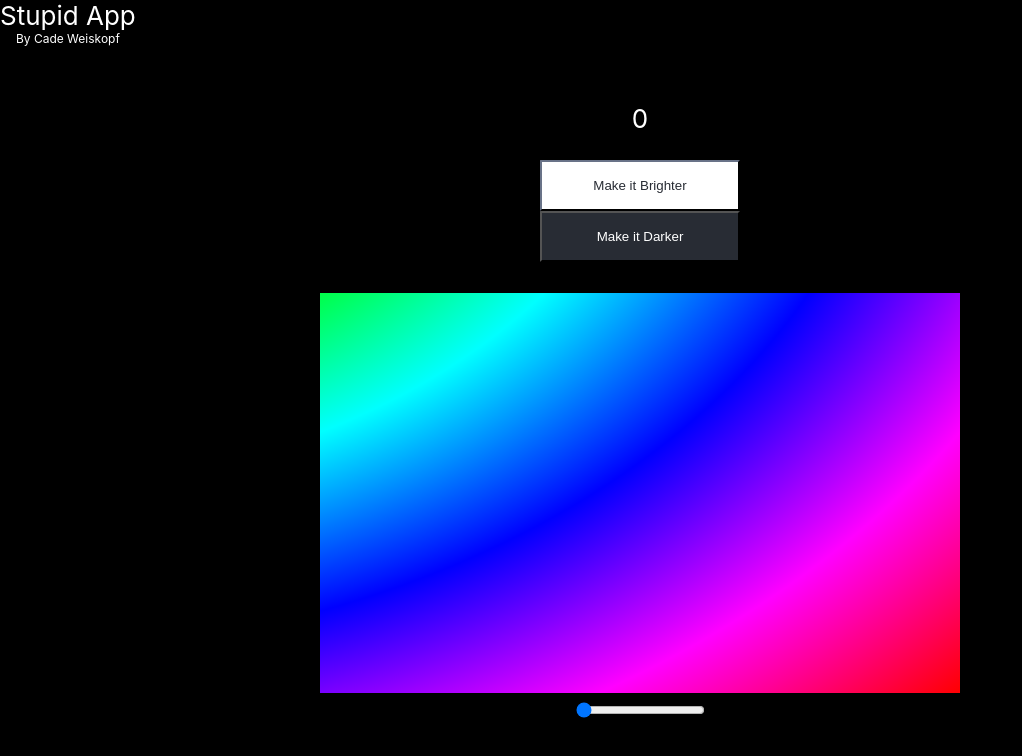
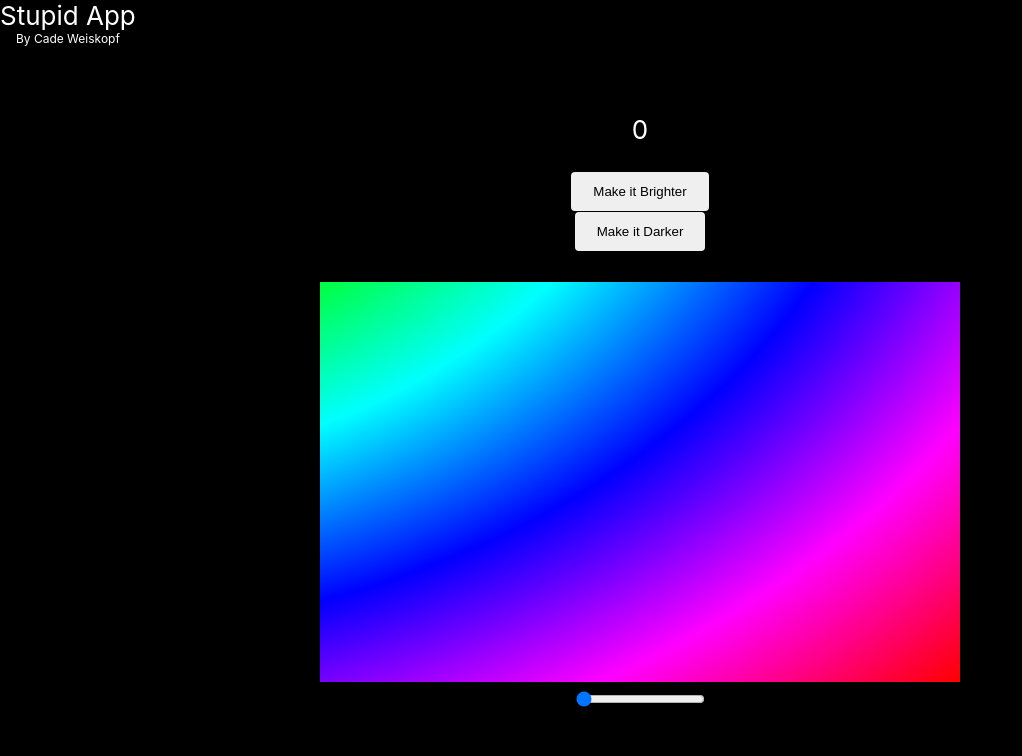
Before and after one commit to CadeWeiskopf/React-TS---Stupid-App, a React (Create React App) app: page / in a window 1280 px wide. Shown: the top 756 px of the page, without its empty margins (0-1022 px from the left). Built offline with nearby package versions, Linux system fonts and the light colour scheme.

Commit message:
Rainbow flashing button hovers

```diff
--- a/src/App.css
+++ b/src/App.css
@@ -19,15 +19,116 @@
   color: var(--count-text-color);
 }
 
-.counter-div {
-  width: 100%;
-  max-width: 400px;
+.gradient-button {
+  position: relative;
+  border: 2px solid transparent;
+  color: black;
+  padding: 10px 20px;
+  border-radius: 4px;
+  cursor: pointer;
 }
 
-.counter-div > button {
-  padding: 1rem;
-  width: 200px;
-  border-radius: 1%;
+.gradient-button:hover {
+  border: 2px solid black;
+  border-image: linear-gradient(
+      to right,
+      #ff0000,
+      #ffff00,
+      #00ff00,
+      #00ffff,
+      #0000ff,
+      #ff00ff,
+      #ff0000
+    )
+    1;
+  animation: button-gradient-animation 1s linear infinite;
+}
+
+@keyframes button-gradient-animation {
+  0% {
+    border-image: linear-gradient(
+      to right,
+      #ff0000,
+      #ffff00,
+      #00ff00,
+      #00ffff,
+      #0000ff,
+      #ff00ff
+    );
+    border-image-slice: 1;
+  }
+  16% {
+    border-image: linear-gradient(
+      to right,
+      #ff00ff,
+      #ff0000,
+      #ffff00,
+      #00ff00,
+      #00ffff,
+      #0000ff
+    );
+    border-image-slice: 1;
+  }
+  32% {
+    border-image: linear-gradient(
+      to right,
+      #0000ff,
+      #ff00ff,
+      #ff0000,
+      #ffff00,
+      #00ff00,
+      #00ffff
+    );
+    border-image-slice: 1;
+  }
+  48% {
+    border-image: linear-gradient(
+      to right,
+      #00ffff,
+      #0000ff,
+      #ff00ff,
+      #ff0000,
+      #ffff00,
+      #00ff00
+    );
+    border-image-slice: 1;
+  }
+  62% {
+    border-image: linear-gradient(
+      to right,
+      #00ff00,
+      #00ffff,
+      #0000ff,
+      #ff00ff,
+      #ff0000,
+      #ffff00
+    );
+    border-image-slice: 1;
+  }
+  78% {
+    border-image: linear-gradient(
+      to right,
+      #ffff00,
+      #00ff00,
+      #00ffff,
+      #0000ff,
+      #ff00ff,
+      #ff0000
+    );
+    border-image-slice: 1;
+  }
+  100% {
+    border-image: linear-gradient(
+      to right,
+      #ff0000,
+      #ffff00,
+      #00ff00,
+      #00ffff,
+      #0000ff,
+      #ff00ff
+    );
+    border-image-slice: 1;
+  }
 }
 
 .rainbow {
--- a/src/components/Counter.tsx
+++ b/src/components/Counter.tsx
@@ -8,25 +8,18 @@ const Counter: React.FunctionComponent<CounterProps> = ({
   handleSetCount,
 }) => {
   return (
-    <div className="counter-div">
-      <div className="counter-div">
+    <div>
+      <div>
         <button
-          style={{
-            backgroundColor: "white",
-            color: "#282c34",
-            borderColor: "#282c34",
-          }}
+          className="gradient-button"
           onClick={() => handleSetCount(count + 1)}
         >
           Make it Brighter
         </button>
       </div>
-      <div className="counter-div">
+      <div>
         <button
-          style={{
-            backgroundColor: "#282c34",
-            color: "white",
-          }}
+          className="gradient-button"
           onClick={() => handleSetCount(count - 1)}
         >
           Make it Darker
--- a/src/components/Slider.tsx
+++ b/src/components/Slider.tsx
@@ -1,5 +1,3 @@
-import React, { useState } from "react";
-
 interface SliderProps {
   count: number;
   brightnessScalar: number;
```
